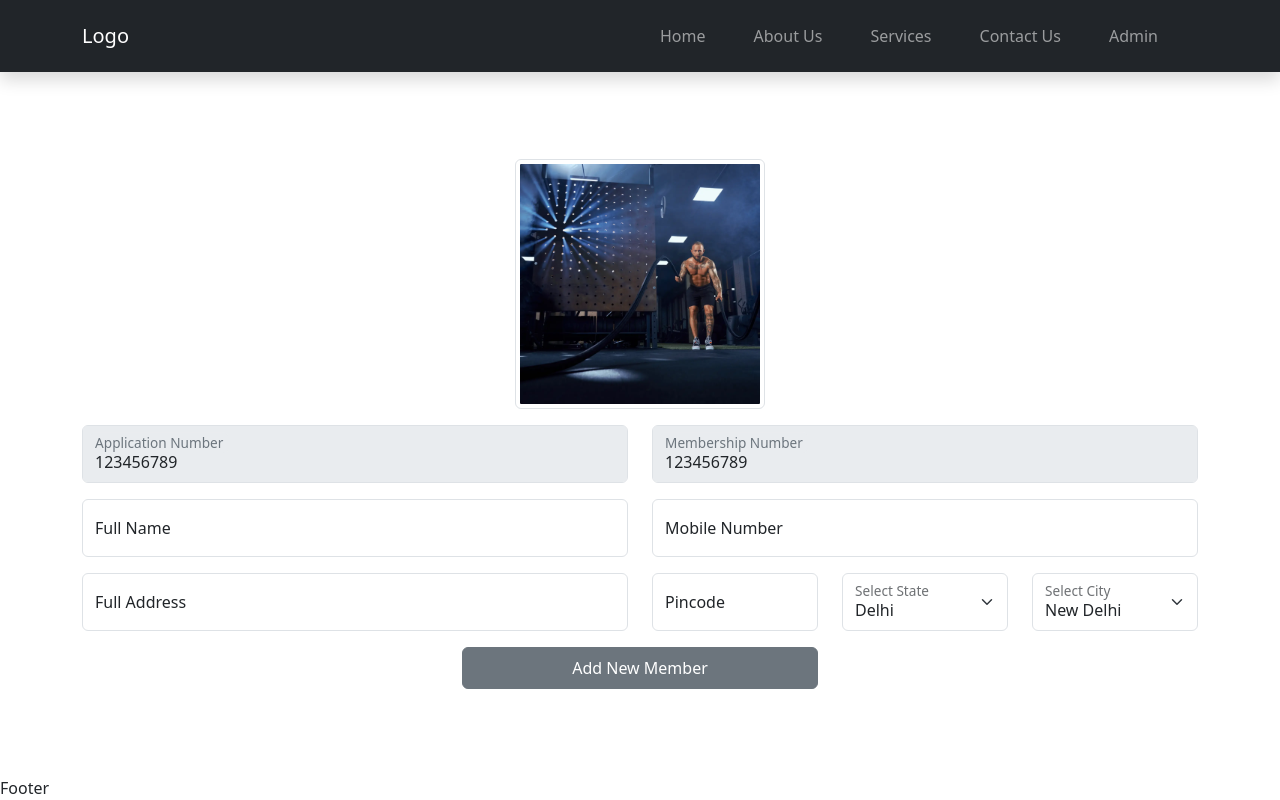
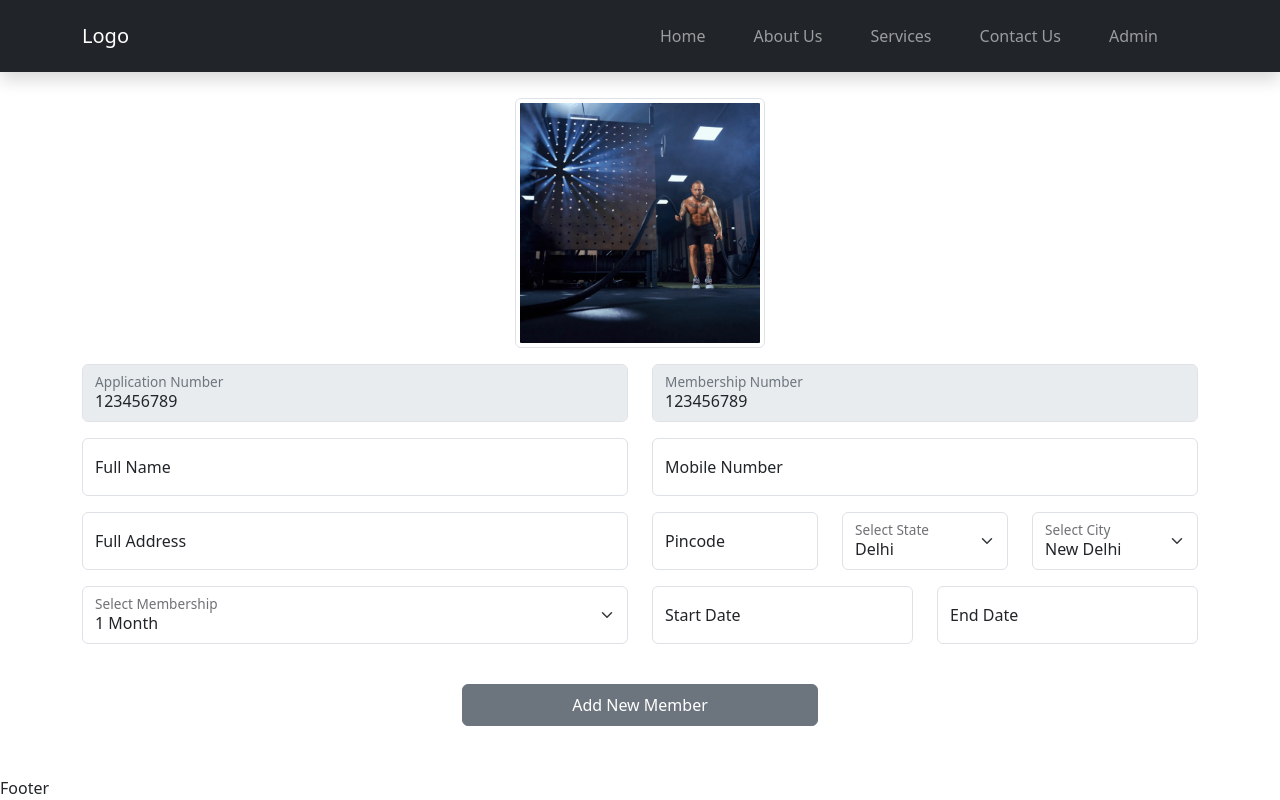
Before and after one commit to nagendergit2023/trainhighwebsite, a React (Create React App) app: page /new-membership in a window 1280 px wide. Built offline with nearby package versions, Linux system fonts and the light colour scheme.

Commit message:
datepicker ADDED

```diff
--- a/package.json
+++ b/package.json
@@ -9,6 +9,7 @@
     "bootstrap": "^5.3.0",
     "react": "^18.2.0",
     "react-bootstrap": "^2.8.0",
+    "react-datepicker": "^4.15.0",
     "react-dom": "^18.2.0",
     "react-icons": "^4.10.1",
     "react-router-dom": "^6.14.0",
--- a/src/Pages/Admin/NewMembership.js
+++ b/src/Pages/Admin/NewMembership.js
@@ -1,10 +1,13 @@
-import React from 'react'
+import React, { useState } from 'react'
 import { Col, Container, FloatingLabel, Form, Image, Row } from "react-bootstrap";
 import { Link } from "react-router-dom";
 // import CustomerPhoto from "../../assets/images/customer_photo.png";
 import CustomerPhoto from "../../assets/images/train_high_gym_coming_soon_1.webp";
+import DatePicker from "react-datepicker";
+import "react-datepicker/dist/react-datepicker.css";
 
 function NewMembership() {
+  const [startDate, setStartDate] = useState(new Date());
   return (
     <section>
       <Container>
@@ -89,7 +92,37 @@ function NewMembership() {
       </Form.Select>
     </FloatingLabel>
                 </Col>
-                <Col lg={4} className="mx-auto ">
+
+                <Col lg={6}>
+                <FloatingLabel controlId="floatingSelect" label="Select Membership" className="mb-3">
+      <Form.Select aria-label="Floating label select example">
+        <option value="1">1 Month</option>
+        <option value="2">3 Months</option>
+        <option value="3">6 Month</option>
+        <option value="4">12 Month</option>
+      </Form.Select>
+    </FloatingLabel>
+                </Col>
+                <Col lg={3}>
+                {/* <DatePicker selected={startDate} onChange={(date) => setStartDate(date)} /> */}
+                <FloatingLabel
+        controlId="floatingInput"
+        label="Start Date"
+        className="mb-3"
+      >
+        <Form.Control type="text" placeholder="Start Date" />
+      </FloatingLabel>
+                </Col>
+                <Col lg={3}>
+                <FloatingLabel
+        controlId="floatingInput"
+        label="End Date"
+        className="mb-3"
+      >
+        <Form.Control type="text" placeholder="End Date" />
+      </FloatingLabel>
+                </Col>
+                <Col lg={4} className="mx-auto my-4">
                 <Link to="/new-membership" className="btn btn-secondary w-100 py-2">Add New Member</Link>
                 </Col>
               </Row>
```
Also changed, not shown: 1 other file (tests, documents, lock files or other folders).
